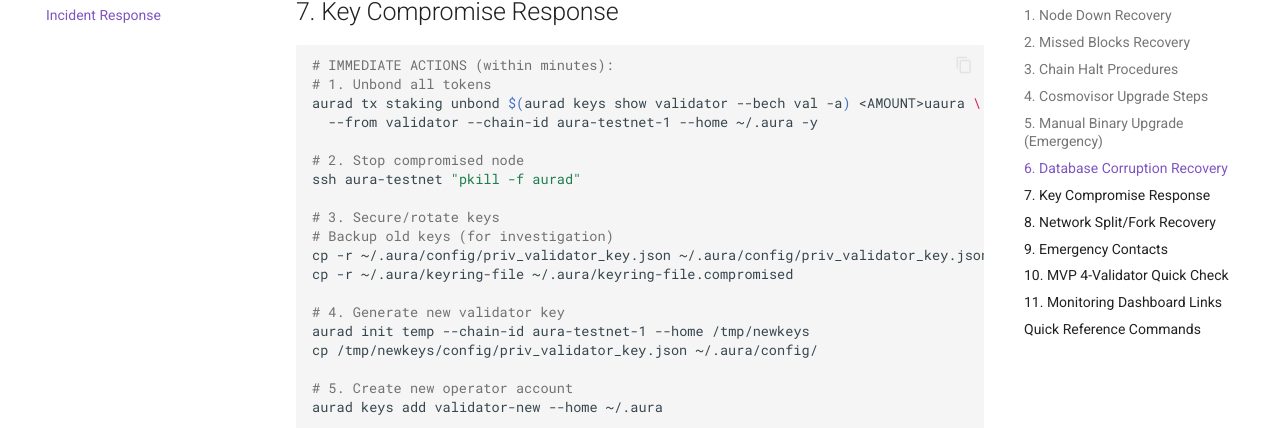
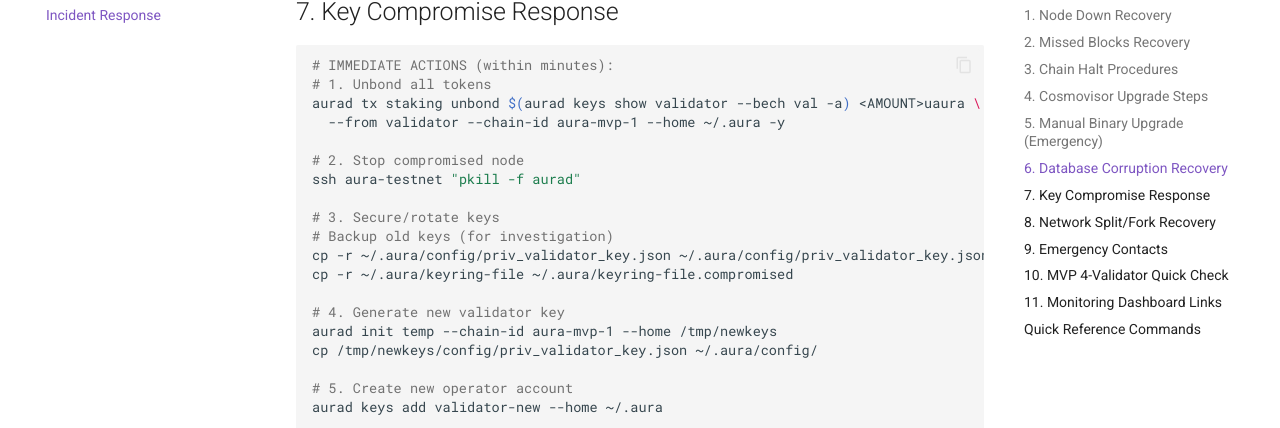
Before and after one commit to aura-blockchain/docs, an MkDocs documentation site: the page built from docs/security/incident-response.md, in a window 1280 px wide and 900 px high, scrolled down 3635 px. Shown: the part 147-575 px from the top of the window. Built offline with MkDocs 1.6.1 and Material for MkDocs 9.7.7, drawn with Linux system fonts in a browser that asks for light colours; comment, search, counter and statistics services are not loaded; some of the changed text lies outside the part shown.

Commit message:
fix: update chain ID and Grafana URL in incident response docs
- Change chain ID from aura-testnet-1 to aura-mvp-1
- Update Grafana URL to monitoring.aurablockchain.org

Co-Authored-By: Claude Opus 4.5 <noreply@anthropic.com>

```diff
--- a/docs/security/incident-response.md
+++ b/docs/security/incident-response.md
@@ -53,7 +53,7 @@ aurad query staking validator $(aurad keys show validator --bech val -a) --home
 aurad query slashing signing-info $(aurad tendermint show-validator --home ~/.aura) --home ~/.aura
 
 # If jailed, unjail after downtime window
-aurad tx slashing unjail --from validator --chain-id aura-testnet-1 --home ~/.aura -y
+aurad tx slashing unjail --from validator --chain-id aura-mvp-1 --home ~/.aura -y
 
 # Increase priority (reduce missed blocks)
 # Edit ~/.aura/config/config.toml:
@@ -106,7 +106,7 @@ aurad tx gov submit-proposal software-upgrade <upgrade-name> \
   --description "Description" \
   --upgrade-height <HEIGHT> \
   --from validator \
-  --chain-id aura-testnet-1 \
+  --chain-id aura-mvp-1 \
   --home ~/.aura -y
 
 # Cosmovisor handles the rest automatically at upgrade height
@@ -172,7 +172,7 @@ nohup aurad start --home ~/.aura > ~/.aura/logs/node.log 2>&1 &
 # IMMEDIATE ACTIONS (within minutes):
 # 1. Unbond all tokens
 aurad tx staking unbond $(aurad keys show validator --bech val -a) <AMOUNT>uaura \
-  --from validator --chain-id aura-testnet-1 --home ~/.aura -y
+  --from validator --chain-id aura-mvp-1 --home ~/.aura -y
 
 # 2. Stop compromised node
 ssh aura-testnet "pkill -f aurad"
@@ -183,7 +183,7 @@ cp -r ~/.aura/config/priv_validator_key.json ~/.aura/config/priv_validator_key.j
 cp -r ~/.aura/keyring-file ~/.aura/keyring-file.compromised
 
 # 4. Generate new validator key
-aurad init temp --chain-id aura-testnet-1 --home /tmp/newkeys
+aurad init temp --chain-id aura-mvp-1 --home /tmp/newkeys
 cp /tmp/newkeys/config/priv_validator_key.json ~/.aura/config/
 
 # 5. Create new operator account
```
